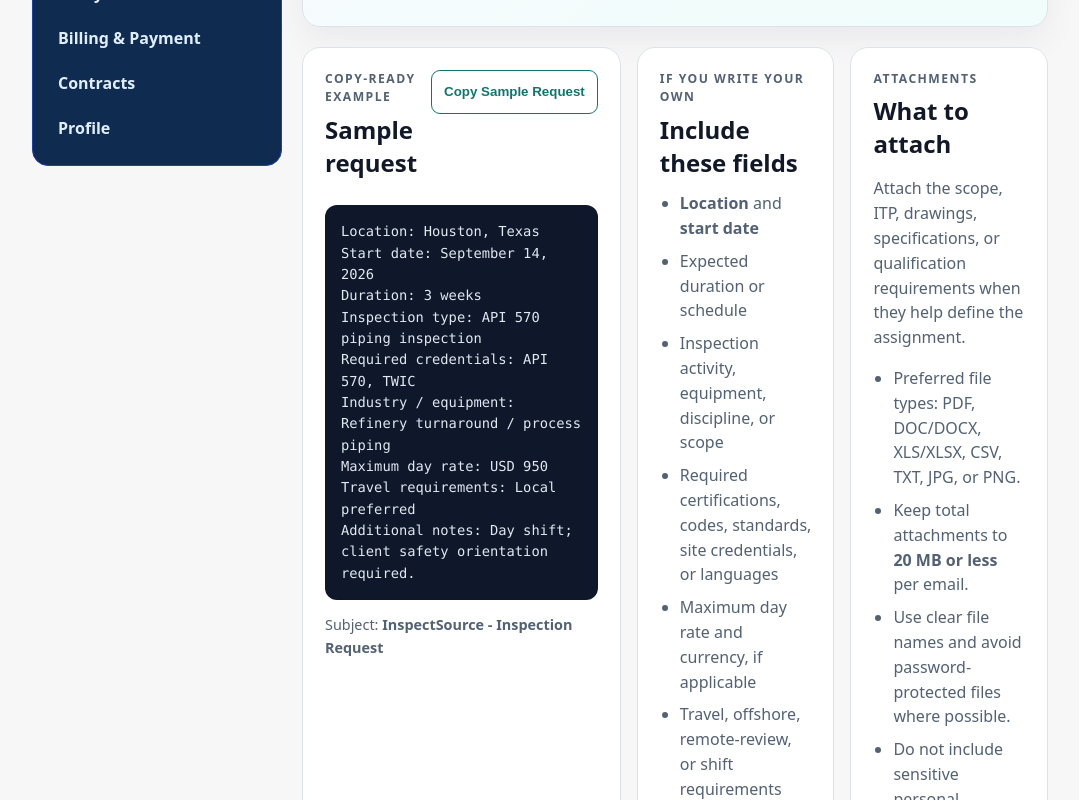
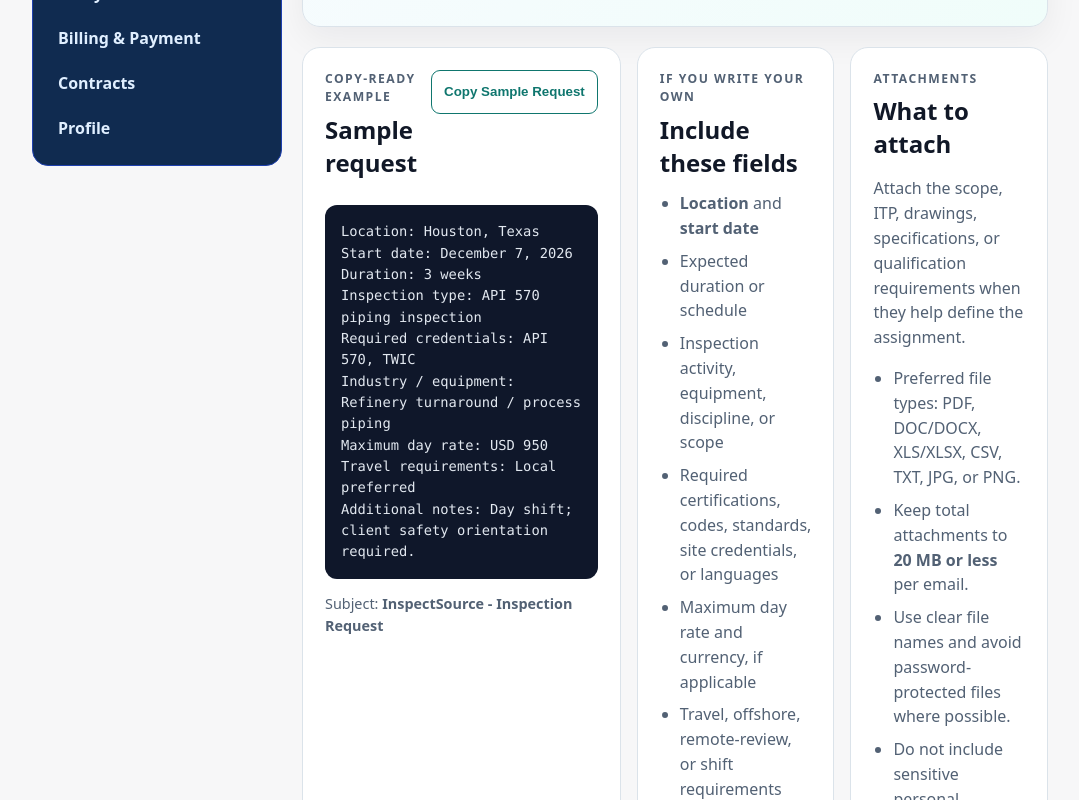
Before and after one commit to jrbatek/vendor-inspector-marketplace, a Next.js app: page /email-requirements in a window 1280 px wide. Shown: the part 447-1247 px from the top of the page, without its empty margins (100-1179 px from the left). Built offline with nearby package versions, Linux system fonts and the light colour scheme; no server answers.

Commit message:
fix(demo): align email request sample to future December 7 inspection (#370)

```diff
--- a/app/email-requirements/page.tsx
+++ b/app/email-requirements/page.tsx
@@ -7,7 +7,7 @@ import DemoBackToTop from "@/components/DemoBackToTop";
 
 const mailto = "mailto:inspectsource2026@gmail.com?subject=InspectSource%20-%20Inspection%20Request";
 const SAMPLE_REQUEST = `Location: Houston, Texas
-Start date: September 14, 2026
+Start date: December 7, 2026
 Duration: 3 weeks
 Inspection type: API 570 piping inspection
 Required credentials: API 570, TWIC
```
Also changed, not shown: 2 other files (tests, documents, lock files or other folders).
